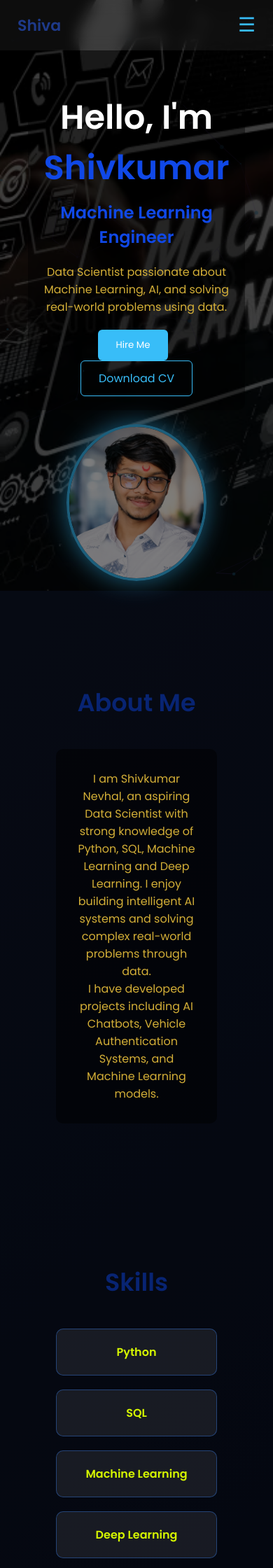
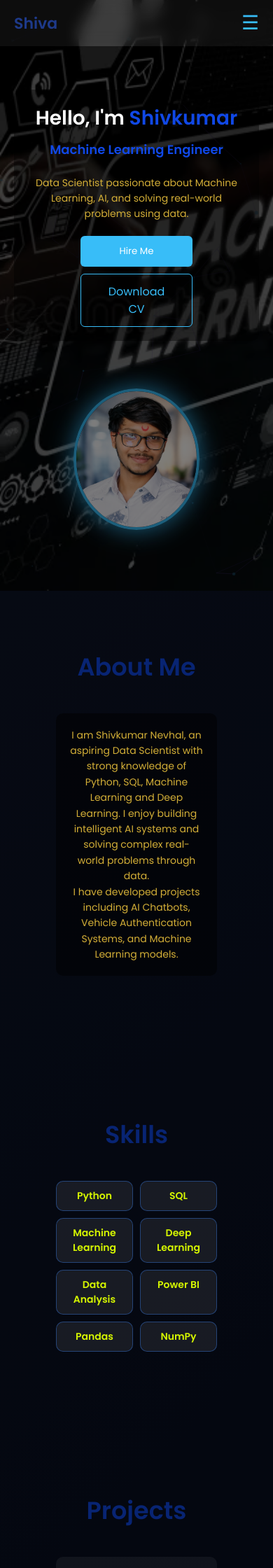
Before and after one commit to ShivkumarNevhal/Portfolio_1, a Flask app: page / in a window 390 px wide. Shown: the top 2240 px of the page at 70% size. Run offline with Flask 3, Linux system fonts and the light colour scheme.

Commit message:
Update style.css

```diff
--- a/static/css/style.css
+++ b/static/css/style.css
@@ -10,6 +10,11 @@ body{
   background-size:cover;
   color:white;
   scroll-behavior:smooth;
+}
+
+img{
+  max-width:100%;
+  height:auto;
 }
 
 p{
@@ -322,37 +327,110 @@ footer{
 
 @media (max-width:768px){
 
+/* HEADER */
 header{
-  padding:15px 25px;
-  position:sticky;
-  top:0;
-  z-index:1000;
+  padding:12px 20px;
 }
 
+/* HERO SECTION */
 .hero{
   flex-direction:column;
+  align-items:center;
+  text-align:center;
+  padding:40px 20px;
+}
+
+.hero-text h1{
+  font-size:28px;
+}
+
+.hero-text h2{
+  font-size:18px;
+}
+
+.hero-text p{
+  font-size:14px;
+  line-height:1.6;
+}
+
+.hero-buttons{
+  display:flex;
+  flex-direction:column;
+  gap:10px;
+  margin-top:15px;
+}
+
+.hero-buttons button,
+.hero-buttons a{
+  width:160px;
+  margin:auto;
+}
+
+.hero-image img{
+  width:180px;
+  margin-top:25px;
+}
+
+/* ABOUT */
+.about-container{
+  padding:20px;
+}
+
+.about-text{
+  font-size:14px;
+  line-height:1.6;
+}
+
+/* SKILLS GRID */
+.skills-grid{
+  grid-template-columns:repeat(2,1fr);
+  gap:10px;
+}
+
+.skill{
+  font-size:14px;
+  padding:10px;
+}
+
+/* PROJECTS */
+.projects-grid{
+  grid-template-columns:1fr;
+  gap:20px;
+}
+
+.project{
+  padding:15px;
+}
+
+/* CONTACT FORM */
+.contact-form{
+  padding:20px;
+}
+
+.contact-form input,
+.contact-form textarea{
+  width:100%;
+  font-size:14px;
+}
+
+/* FOOTER */
+footer{
+  font-size:13px;
   text-align:center;
 }
 
-.hero-image img{
-  width:200px;
-  margin-top:20px;
-}
-
-/* hamburger */
+/* HAMBURGER MENU */
 .menu-toggle{
   display:block;
 }
 
-/* mobile nav */
+/* MOBILE NAV */
 nav{
   position:absolute;
   top:100%;
   left:0;
   width:100%;
-  gap:5px;
   background:rgba(0,0,0,0.95);
-  display:flex;
   flex-direction:column;
   align-items:center;
   max-height:0;
@@ -365,25 +443,10 @@ nav a{
   width:100%;
   text-align:center;
   border-bottom:1px solid rgba(255,255,255,0.1);
-
-  opacity:0;
-  transform:translateY(-10px);
-  transition:opacity 0.3s ease, transform 0.3s ease;
 }
 
 nav.active{
   max-height:400px;
 }
 
-nav.active a{
-  opacity:1;
-  transform:translateY(0);
 }
-
-/* cascade animation */
-nav.active a:nth-child(1){transition-delay:0.1s;}
-nav.active a:nth-child(2){transition-delay:0.2s;}
-nav.active a:nth-child(3){transition-delay:0.3s;}
-nav.active a:nth-child(4){transition-delay:0.4s;}
-nav.active a:nth-child(5){transition-delay:0.5s;}
-}
```
